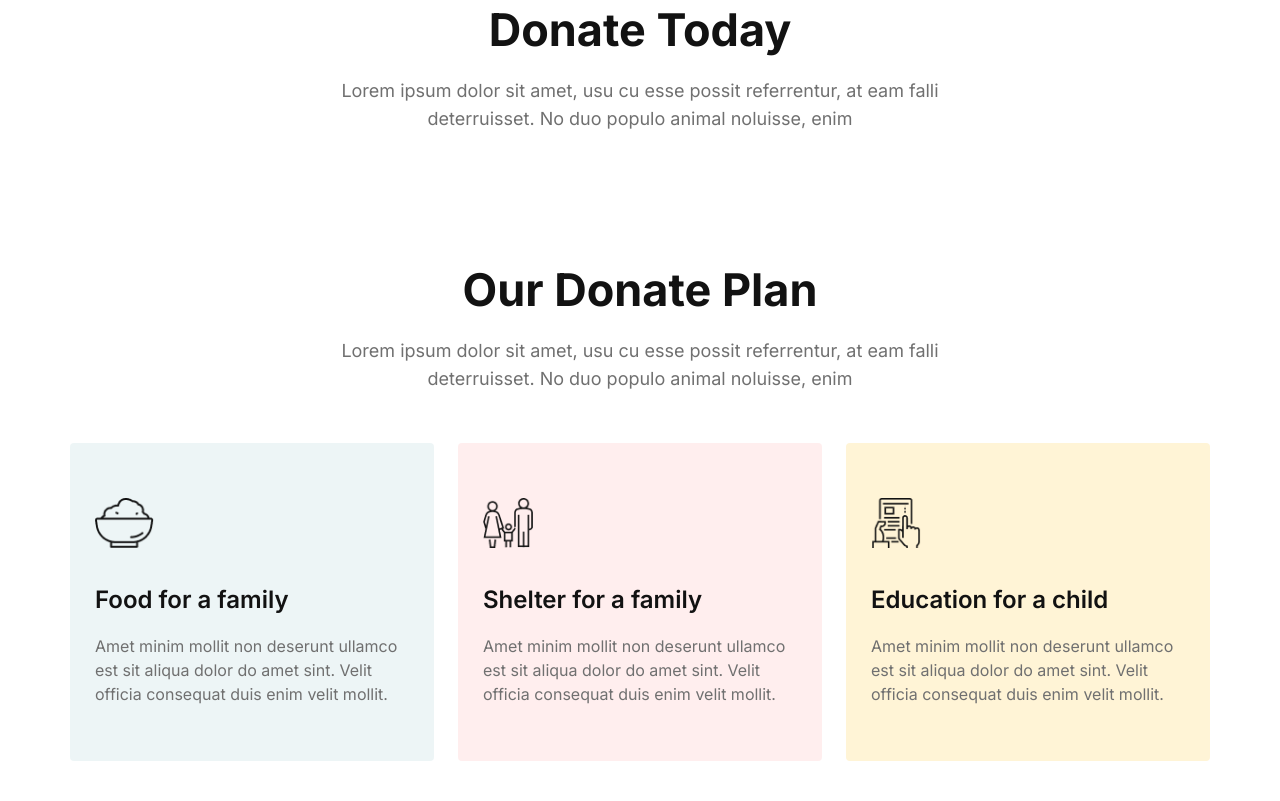
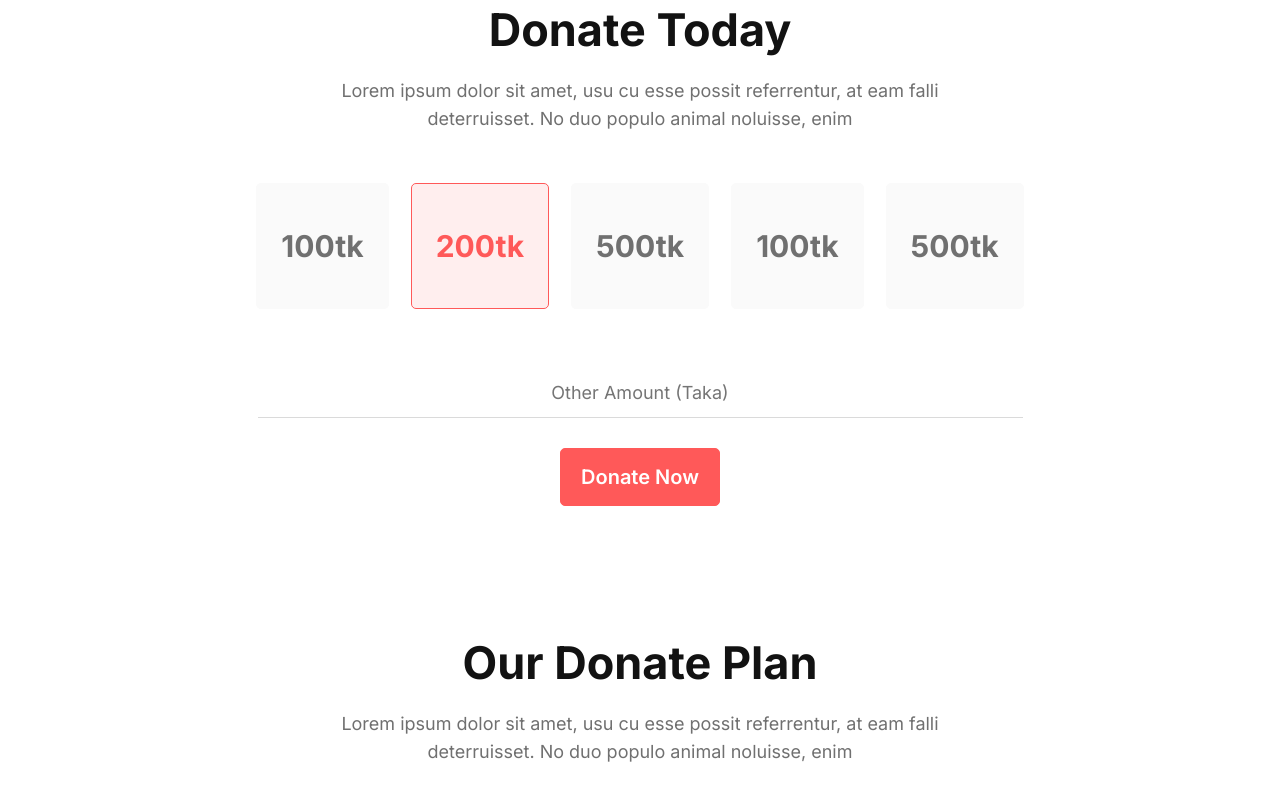
Before and after one commit to Rabby-khan-04/M01-Mod-5.5-Donation-webiste, a plain HTML site: page index.html in a window 1280 px wide. Shown: the part 799-1600 px from the top of the page. Drawn offline with Linux system fonts and the light colour scheme.

Commit message:
Donation Form Update

```diff
--- a/index.html
+++ b/index.html
@@ -36,20 +36,43 @@
     <main>
 
         <!-- Amount Section -->
-        <section class="amount pt-130">
+        <section class="amount pt-130 ">
             <div class="container">
                 <div class="content_wraper text-center">
                     <h2 class="section_title">Donate Today</h2>
                     <p class="section_description">Lorem ipsum dolor sit amet, usu cu esse possit referrentur, at eam falli deterruisset. No duo populo animal noluisse, enim</p>
                 </div>
 
-                <div class="donation_form">
+                <div class="donation_form text-center">
                     <form action="#">
-
                         <div class="amounts_wraper">
-                            <i class="fas fa-laugh-beam"></i>
+                        <div class="amount_box_wraper">
+                            <input type="radio" name="amount_box" id="counter_1">
+                            <label class="amount_box" for="counter_1">100tk</label>
+                        </div>
+                        <div class="amount_box_wraper">
+                            <input type="radio" name="amount_box" id="counter_2" checked>
+                            <label class="amount_box" for="counter_2">200tk</label>
+                        </div>
+                        <div class="amount_box_wraper">
+                            <input type="radio" name="amount_box" id="counter_3">
+                            <label class="amount_box" for="counter_3">500tk</label>
+                        </div>
+                        <div class="amount_box_wraper">
+                            <input type="radio" name="amount_box" id="counter_4">
+                            <label class="amount_box" for="counter_4">100tk</label>
+                        </div>
+                        <div class="amount_box_wraper">
+                            <input type="radio" name="amount_box" id="counter_5">
+                            <label class="amount_box" for="counter_5">500tk</label>
+                        </div>
                         </div>
 
+                        <div class="other_amount_wraper">
+                                <input type="tel" id="other_amount" placeholder="Other Amount (Taka)">
+                        </div>
+
+                        <input type="submit" class="btn_primary" value="Donate Now">
                     </form>
                 </div>
             </div>
--- a/style/style.css
+++ b/style/style.css
@@ -96,6 +96,75 @@
 
 
 /* Amount Section Css */
+.donation_form {
+    max-width: 765px;
+    margin: 50px auto 0;
+}
+
+.donation_form form {}
+
+.amounts_wraper {
+    display: flex;
+    flex-direction: row;
+    gap: 22px;
+    justify-content: center;
+}
+
+.amount_box {
+    display: inline-block;
+    background: #FAFAFA;
+    border: 1px solid #FAFAFA;
+    border-radius: 5px;
+    padding: 44px 24px;
+    font-style: normal;
+    font-weight: 700;
+    font-size: 30px;
+    line-height: 36px;
+    text-align: center;
+    color: #707070;
+
+}
+
+input[type="radio"] {
+    display: none;
+}
+
+input[type="radio"]:checked~.amount_box {
+    border: 1px solid #FF5959;
+    background: #FFEEEE;
+    color: #FF5959;
+}
+
+.other_amount_wraper {
+    margin-top: 60px;
+    margin-bottom: 30px;
+}
+
+#other_amount {
+    width: 100%;
+    text-align: center;
+    padding: 10px 0;
+    font-weight: 400;
+    font-size: 18px;
+    line-height: 28px;
+    color: #B3B3B3;
+    border: none;
+    border-bottom: 1px solid #DADADA;
+    outline: none;
+}
+
+#other_amount:focus{
+    border-color: #FF5959;
+}
+
+#other_amount:focus {
+    color: #121212;
+    font-size: 20px;
+}
+
+
+
+/* Donation Plan Section */
 
 .donation_plans_container {
     margin-top: 50px;
```
